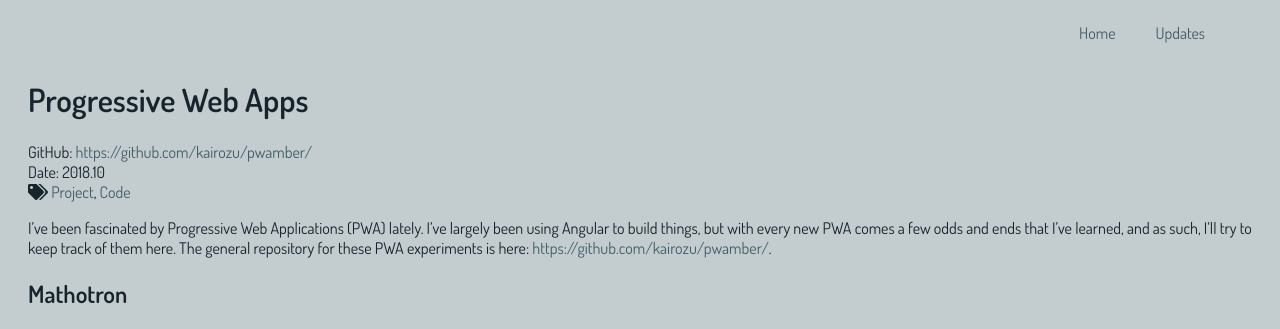
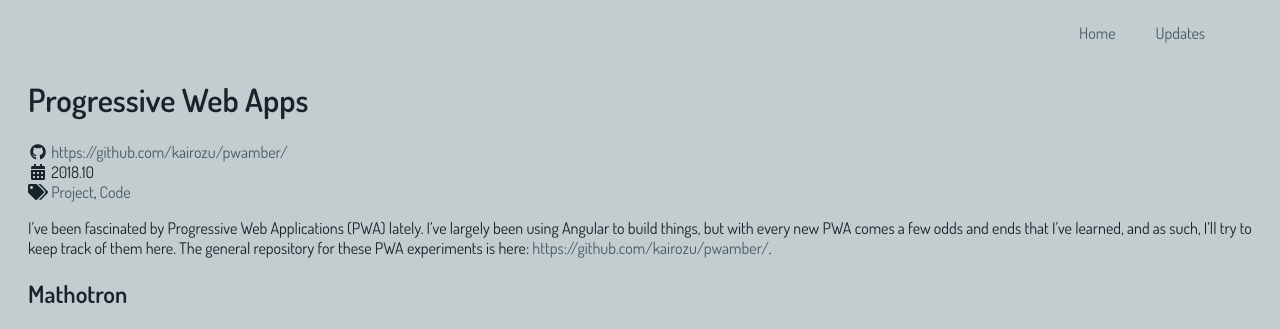
Before and after one commit to kairozu/kairozu.github.io, a Jekyll site: the page built from updates/_posts/2018-10-04-progressive-web.md, in a window 1280 px wide. Shown: the top 329 px of the page. Built offline with Jekyll 4.4.1, drawn with Linux system fonts in a browser that asks for light colours; nearby versions of some CDN libraries.

Commit message:
adding icons to content header

```diff
--- a/_includes/post_tags.html
+++ b/_includes/post_tags.html
@@ -1,6 +1,6 @@
 {% if p.tags.size > 0 %}
     <div>
-        <i class="fas fa-tags"></i>
+        <i class="fas fa-tags fa-fw"></i>
         {% for tag in p.tags | sort %}
             <a href="{{site.url}}{{site.baseurl}}/tags/{{ tag }}">{{ site.data.tags[tag].name }}</a>{% if forloop.last == false %}, {% endif %}
         {% endfor %}
--- a/_layouts/content.html
+++ b/_layouts/content.html
@@ -5,9 +5,9 @@
 			<img height="300" class="image_r" src="{{ page.image }}" />
 		{% endif %}
 		{% if page.hasgithub %}
-			GitHub: <a href="{{ page.hasgithub }}">{{ page.hasgithub }}</a><br />
+			<i class="fab fa-github fa-fw"></i> <a href="{{ page.hasgithub }}">{{ page.hasgithub }}</a><br />
 		{% endif %}
-		Date: {{ page.date | date: "%Y.%m" }}<br />
+		<i class="fas fa-calendar-alt fa-fw"></i> {{ page.date | date: "%Y.%m" }}<br />
 		{% assign p = page %}
 		{% include post_tags.html %}
 		{{ content }}
```
